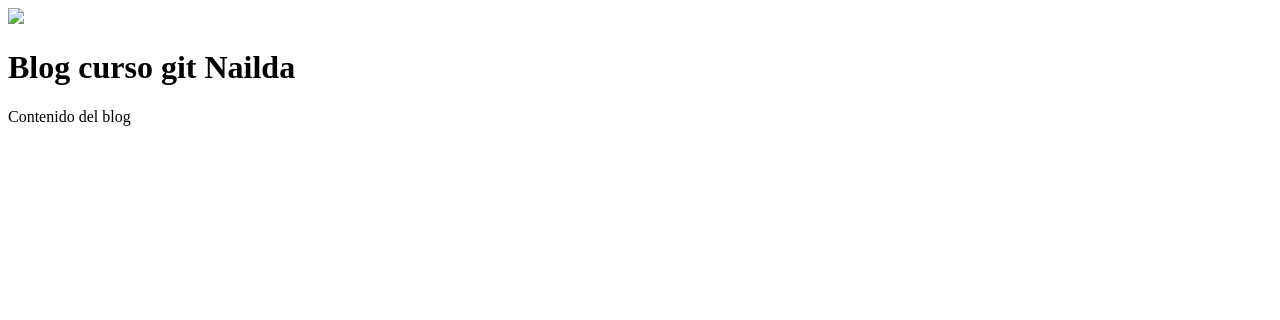
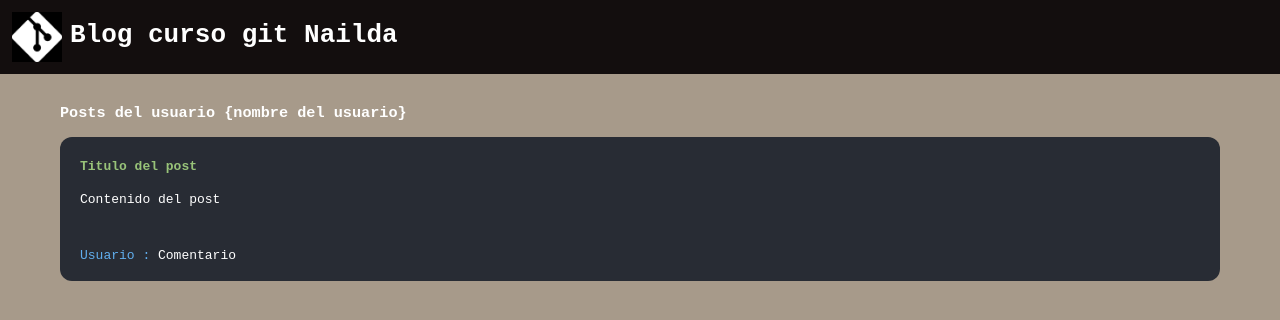
Before and after one commit to NaildaDebora/pruebaGitHub, a plain HTML site: page index.html in a window 1280 px wide. Drawn offline with Linux system fonts and the light colour scheme; no server answers.

Commit message:
Load users and posts from api

```diff
--- a/index.html
+++ b/index.html
@@ -1,18 +1,27 @@
+
 <!DOCTYPE html>
 <html lang="en">
 <head>
     <meta charset="UTF-8">
     <meta http-equiv="X-UA-Compatible" content="IE=edge">
     <meta name="viewport" content="width=device-width, initial-scale=1.0">
+    <link rel="stylesheet" href="style.css">
+    <script defer src = "index.js"></script>
     <title>Curso Git</title>
 </head>
 <body>
-    <div>
-        <img src="img/gitLogo.png"/>
+    <div class="bar">
+        <img class="logo" src="img/gitLogo.png"/>
         <h1>Blog curso git Nailda </h1>
     </div>
-    <div>
-        Contenido del blog
+    <div class="container" id="content">
+        <h3>Posts del usuario {nombre del usuario}</h3>
+    <div class="post">
+        <h4> Titulo del post </h4>
+        <p> Contenido del post </p>
+        <br>
+        <p><span>Usuario : </span> Comentario </p>
+    </div>
     </div>
 </body>
 </html>
--- /dev/null
+++ b/index.js
@@ -0,0 +1,40 @@
+const url = "https://jsonplaceholder.typicode.com";
+
+const getUser = async (id) => {
+  const res = await fetch(`${url}/users?id=${id}`);
+  const user = (await res.json())[0];
+
+  return user;
+}
+
+const getPosts = async (user) => {
+  const res = await fetch(`${url}/posts?userId=${user.id}&_limit=3`)
+  const posts = await res.json();
+
+  return posts;
+}
+
+const getCommentsForEachPost = async (posts) => {
+  const res = await Promise.all(posts.map(post =>
+    fetch(`${url}/comments?postId=${post.id}&_limit=2`)
+  ))
+  const postComments = await Promise.all(res.map(r => r.json()));
+
+  postComments.forEach((comments, i) => posts[i].comments = comments);
+}
+
+
+const getBlogContent = async () => {
+  try {
+    const user = await getUser(1);
+    const posts = await getPosts(user);
+    await getCommentsForEachPost(posts);
+
+    console.log(user);
+    console.log(posts);
+  } catch (err) {
+    console.log(err);
+  }
+}
+
+getBlogContent();
--- /dev/null
+++ b/style.css
@@ -0,0 +1,45 @@
+body{
+    background-color: rgb(167, 154, 138);
+    color: white;
+    font-family: monospace;
+    padding: 0;
+    margin: 0;
+}
+
+h1{
+    margin : 0 0 0 8px;
+    padding-top: 8px;
+
+}
+
+.bar{
+    background-color: rgb(19, 14, 14);
+    padding: 12px;
+    display: flex;
+}
+
+.logo{
+    width: 50px;
+    height: 50px;
+}
+
+.container{
+    margin-top: 30px;
+    padding: 0 60px 0 60px;
+}
+
+.post{
+    background-color: #282c34;
+    margin-bottom: 15px;
+    padding: 5px 20px 5px 20px;
+    border-radius: 12px;
+}
+
+.post h4{
+    color: #98c379;
+}
+
+
+.post span{
+    color: #61afef;
+}
```
Also changed, not shown: img/gitLogo.png (added).
